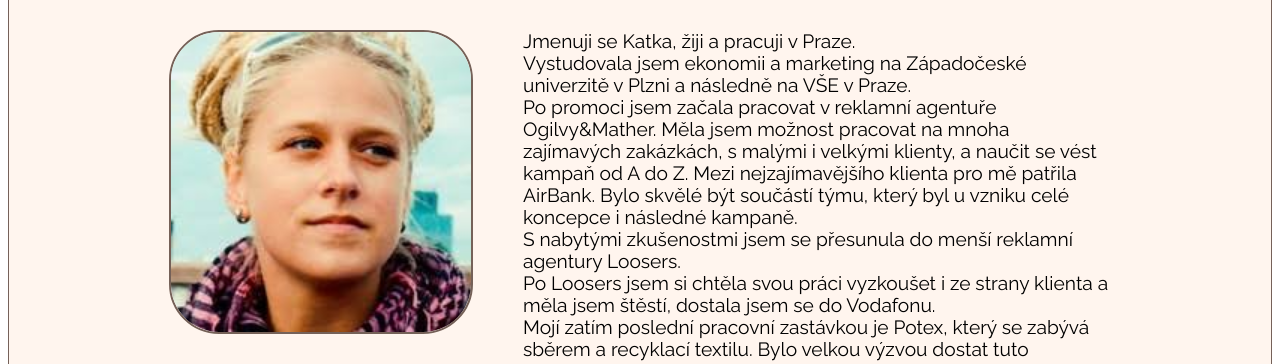
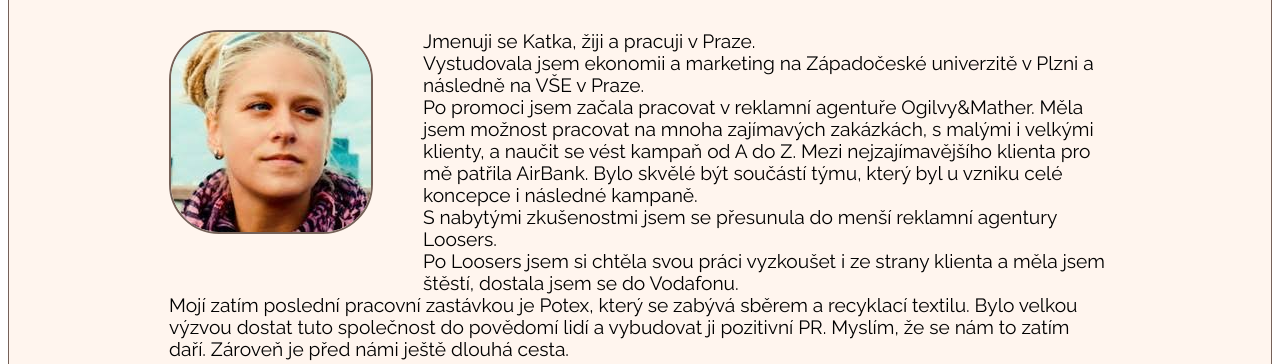
Before and after one commit to tvorimweb-2020-praha-jaro/projekt01-vizitka-Kaczna, a plain HTML site: page page1.html in a window 1280 px wide. Shown: the part 588-952 px from the top of the page. Drawn offline with Linux system fonts and the light colour scheme; a web font is replaced by a local one.

Commit message:
Vizitka_ukol2_upraveno
Upraveno po komentářích

```diff
--- a/page1.html
+++ b/page1.html
@@ -10,6 +10,8 @@ omezte maximální šířku stránky aby text nebyl od krajů do krajů.
 <html lang="cs">
 
 <head>
+    <title>Kateřina Kučerová</title>
+
     <meta charset="UTF-8">
     <meta name="viewport" content="width=device-width, initial-scale=1.0">
     <title>Document</title>
@@ -19,6 +21,8 @@ omezte maximální šířku stránky aby text nebyl od krajů do krajů.
     <link
         href="https://fonts.googleapis.com/css?family=Fredericka+the+Great|Michroma|Monoton|Muli|Nothing+You+Could+Do|Raleway&display=swap"
         rel="stylesheet">
+
+    <title>Kateřina Kučerová</title>
 
 </head>
 
@@ -40,7 +44,7 @@ omezte maximální šířku stránky aby text nebyl od krajů do krajů.
     </header>
 
 
-    <section class="omne">
+    <section class="omne clearfix">
 
         <h2> O mně </h2>
 
--- a/style.css
+++ b/style.css
@@ -58,10 +58,10 @@ section {
 
 
 .foto-omne{
-    width: 300px;
+    width: 200px;
     float: left;
     margin-right: 50px;
-    margin-bottom: 30px;
+    margin-bottom: 40px;
     border-radius: 50px;
     border: 2px solid #756158;
   }
```
Also changed, not shown: page2.html (+3 -0 lines).
